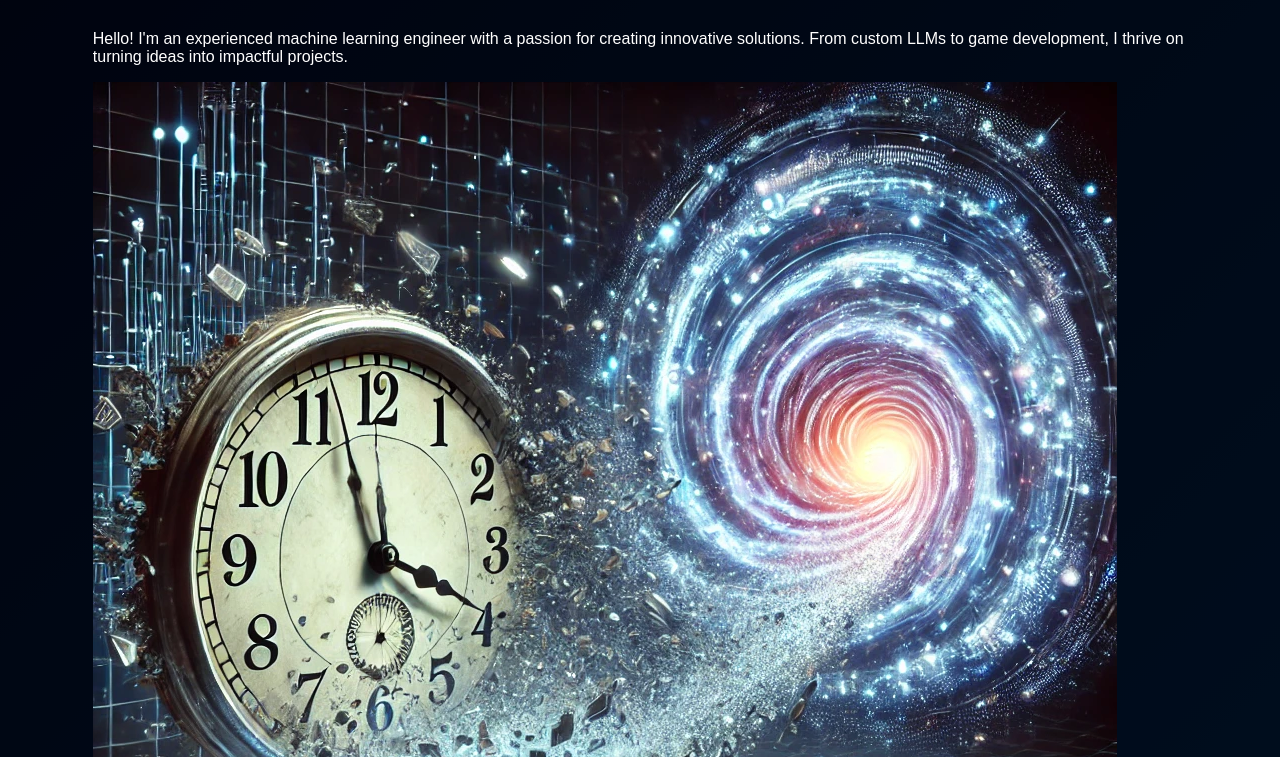
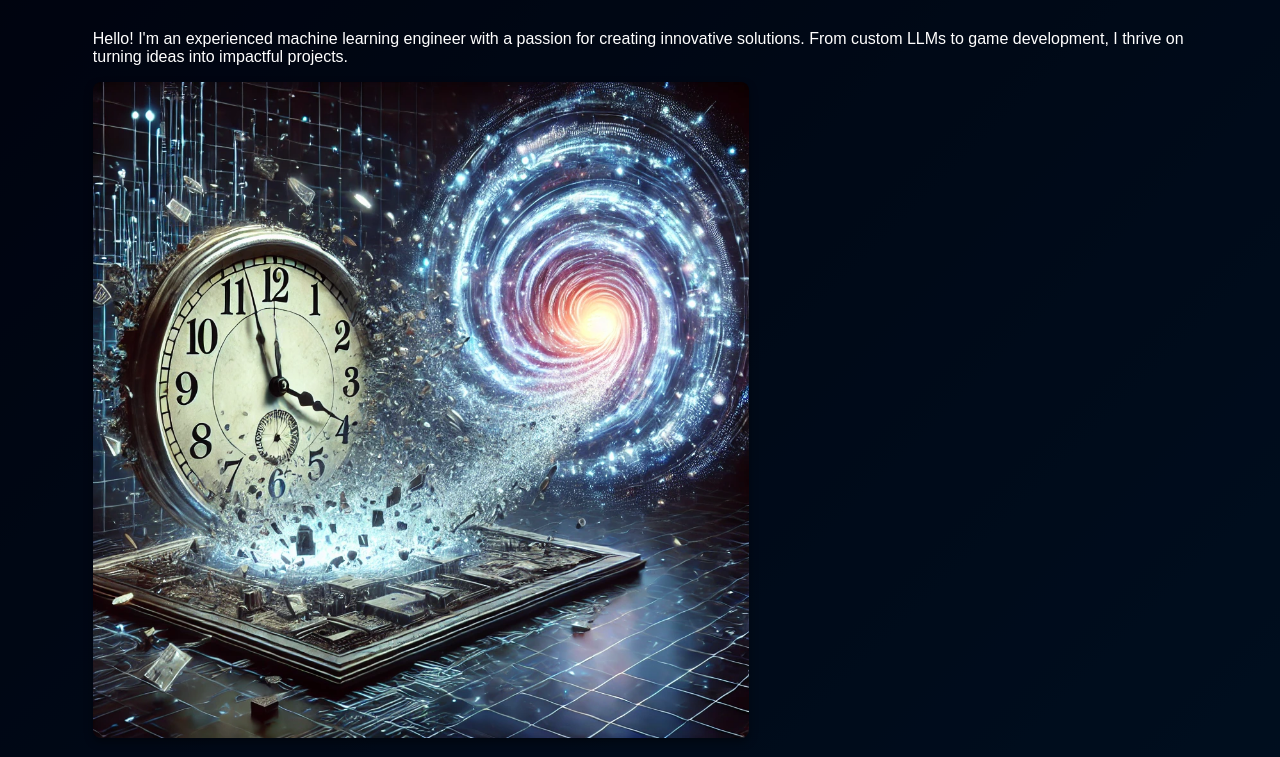
Before and after one commit to jahkelr/jahkelr.github.io, a plain HTML site: page index.html in a window 1280 px wide. Shown: the part 483-1240 px from the top of the page. Drawn offline with Linux system fonts and the light colour scheme.

Commit message:
Update image size

```diff
--- a/styles.css
+++ b/styles.css
@@ -29,6 +29,13 @@ header p {
     max-width: 1200px;
     margin: 0 auto;
     padding: 2rem 0;
+}
+
+.container img {
+    width: 60%;
+    height: auto;
+    border-radius: 8px;
+    box-shadow: 0 4px 8px rgba(0, 0, 0, 0.4);
 }
 
 #about, #projects, #contact {
```
